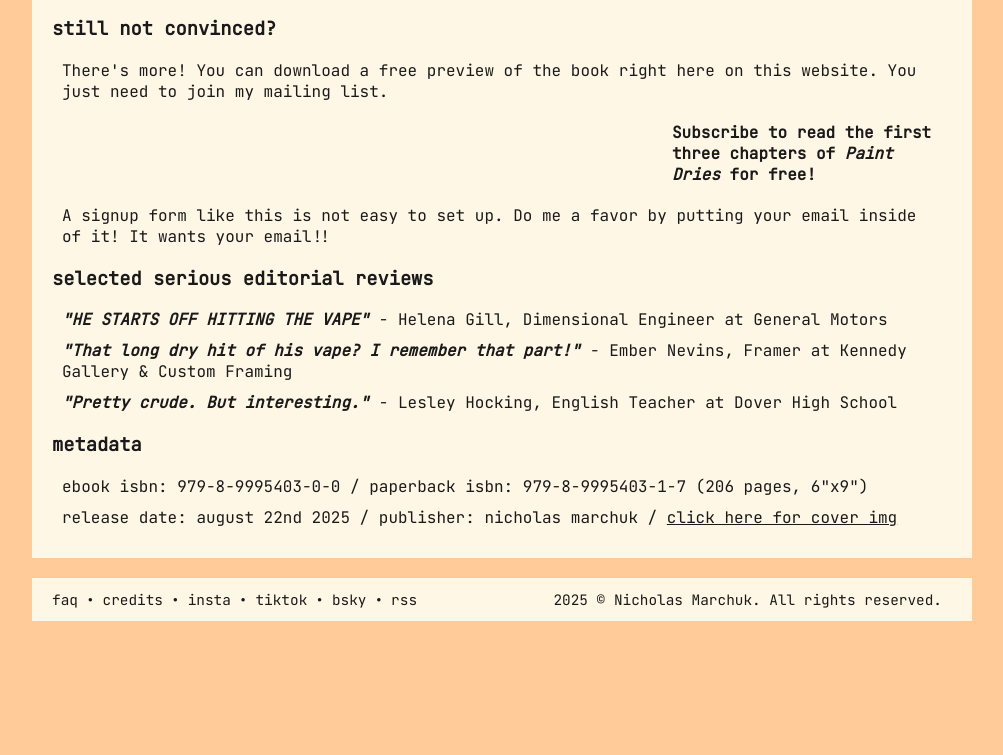
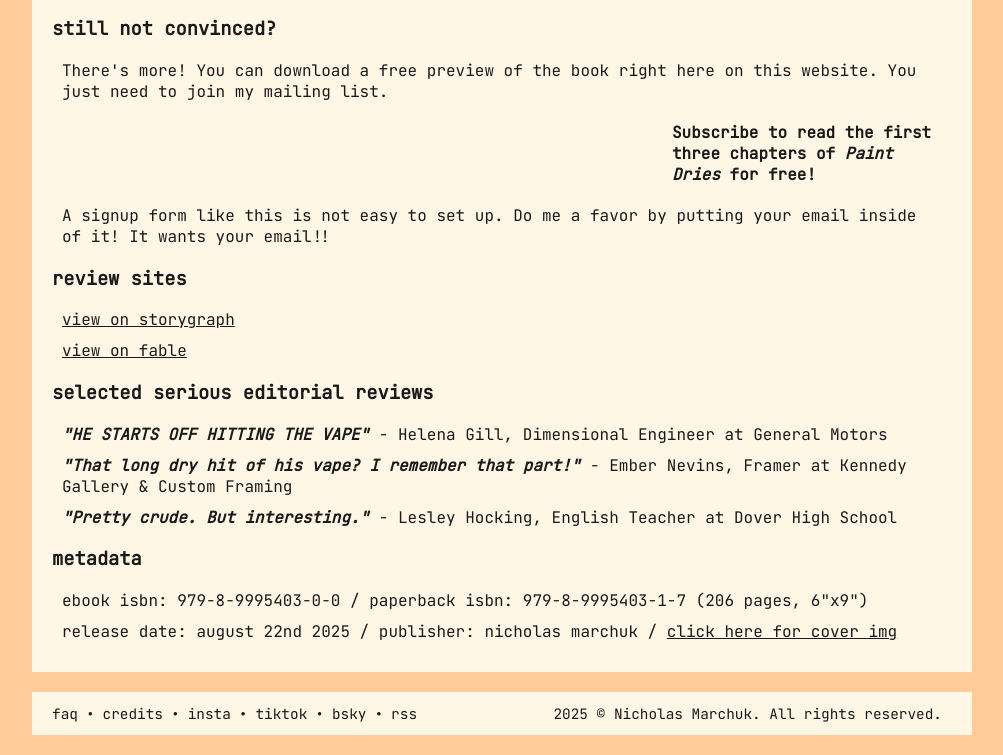
Before and after one commit to nmarchuk/nicholasmarchuk, an Eleventy site: page books.html in a window 1280 px wide. Shown: the part 907-1662 px from the top of the page, without its empty margins (138-1141 px from the left). Before the commit the page ends 1548 px from the top, so only its background shows below. Built offline with nearby package versions, Linux system fonts and the light colour scheme; Eleventy itself is replaced by a stand-in of ours; files that its build step writes are made by us from their sources.

Commit message:
review sites

```diff
--- a/books.html
+++ b/books.html
@@ -19,6 +19,10 @@ title: books
 {% include "_magnet.html" %}
 <p>A signup form like this is not easy to set up. Do me a favor by putting your email inside of it! It wants your email!!</p>
 
+<h3>review sites</h3>
+<p><a class="a inline" href="https://app.thestorygraph.com/books/dcd76a16-83f6-466c-be47-6e8251919bca">view on storygraph</a>
+<p><a class="a inline" href="https://fable.co/book/paint-dries-as-a-train-goes-off-the-rails-by-nicholas-marchuk-9798999540300">view on fable</a>
+
 <h3>selected serious editorial reviews</h3>
 <p><b><em>"HE STARTS OFF HITTING THE VAPE"</em></b> - Helena Gill, Dimensional Engineer at General Motors</p>
 <p><b><em>"That long dry hit of his vape? I remember that part!"</em></b> - Ember Nevins, Framer at Kennedy Gallery & Custom Framing</p>
```
Also changed, not shown: paint_dries_form.html (+1 -1 lines).
